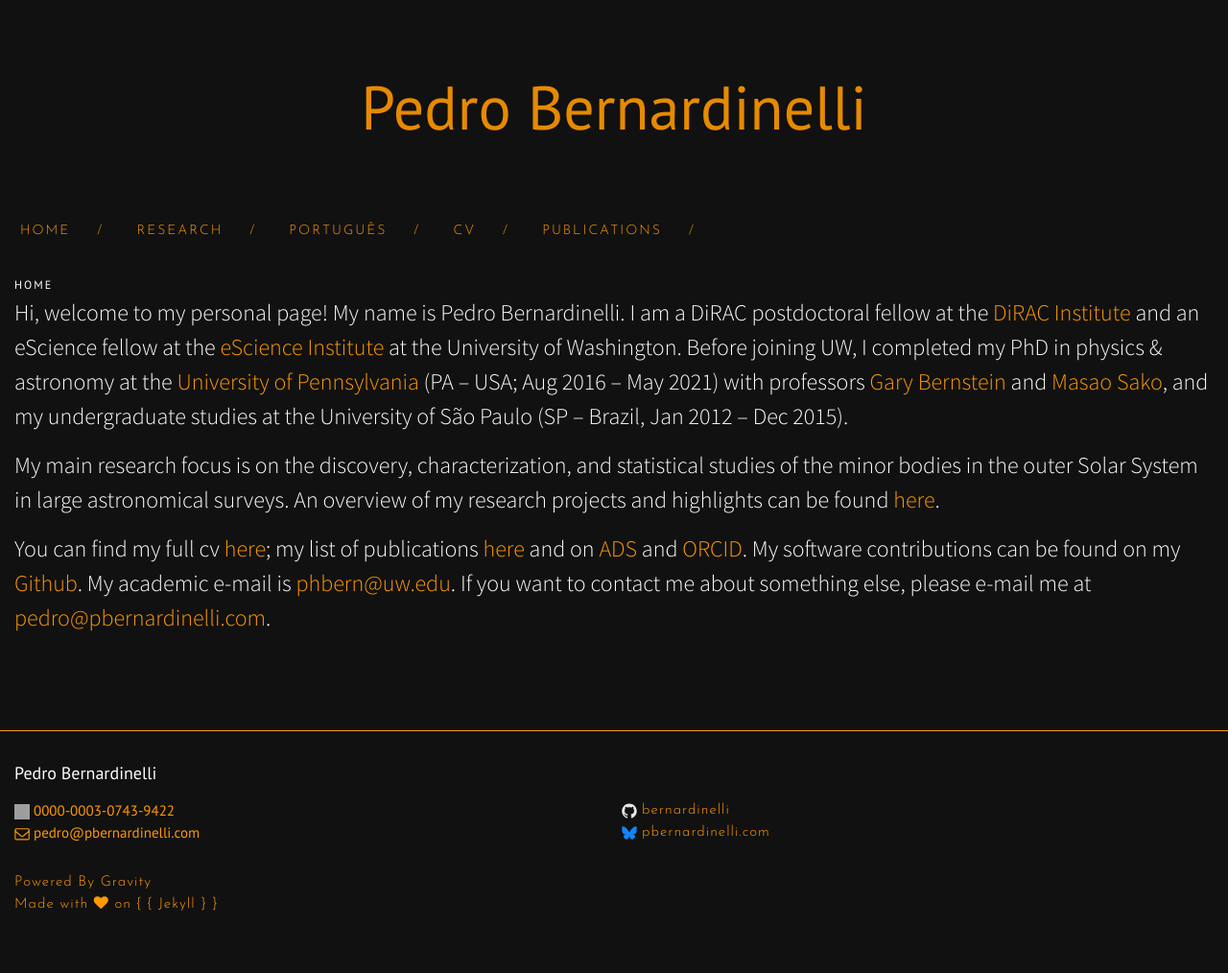
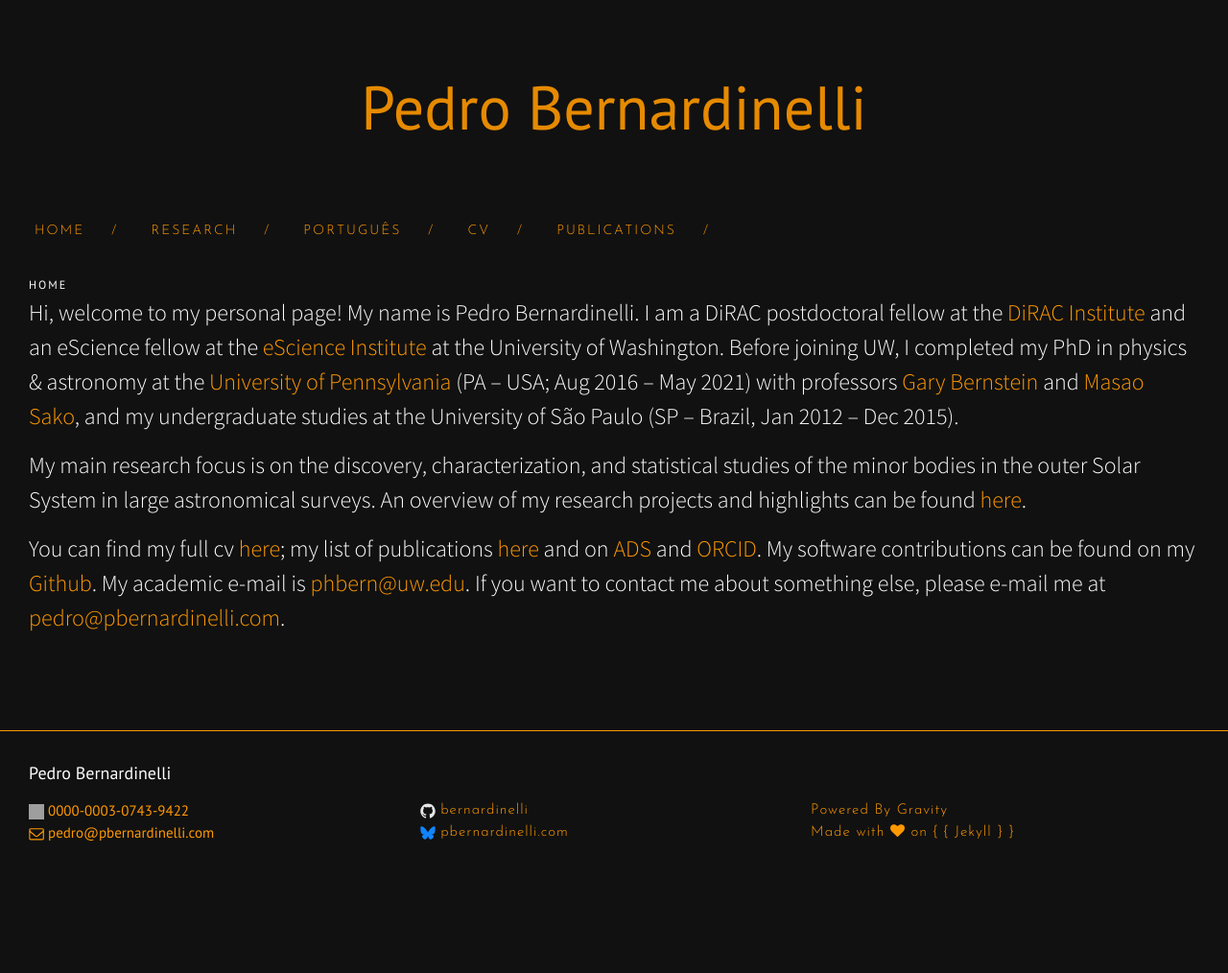
Before and after one commit to bernardinelli/bernardinelli.github.io, a Jekyll site: the page built from index.md, in a window 1280 px wide. Shown: the whole page at 96% size. Built offline with Jekyll 4.4.1, drawn with Linux system fonts in a browser that asks for light colours; nearby versions of some CDN libraries; after the commit the page ends 939 px from its top, so only the background shows below that; grey boxes are pictures that could not be loaded.

Commit message:
Update style.scss

```diff
--- a/css/style.scss
+++ b/css/style.scss
@@ -26,7 +26,7 @@ $grey-color-dark:  darken($grey-color, 5%);
 $content-width:    1600px;
 
 $on-palm:          800px;
-$on-laptop:        1600px;
+$on-laptop:        1200px;
 
 
 
```
